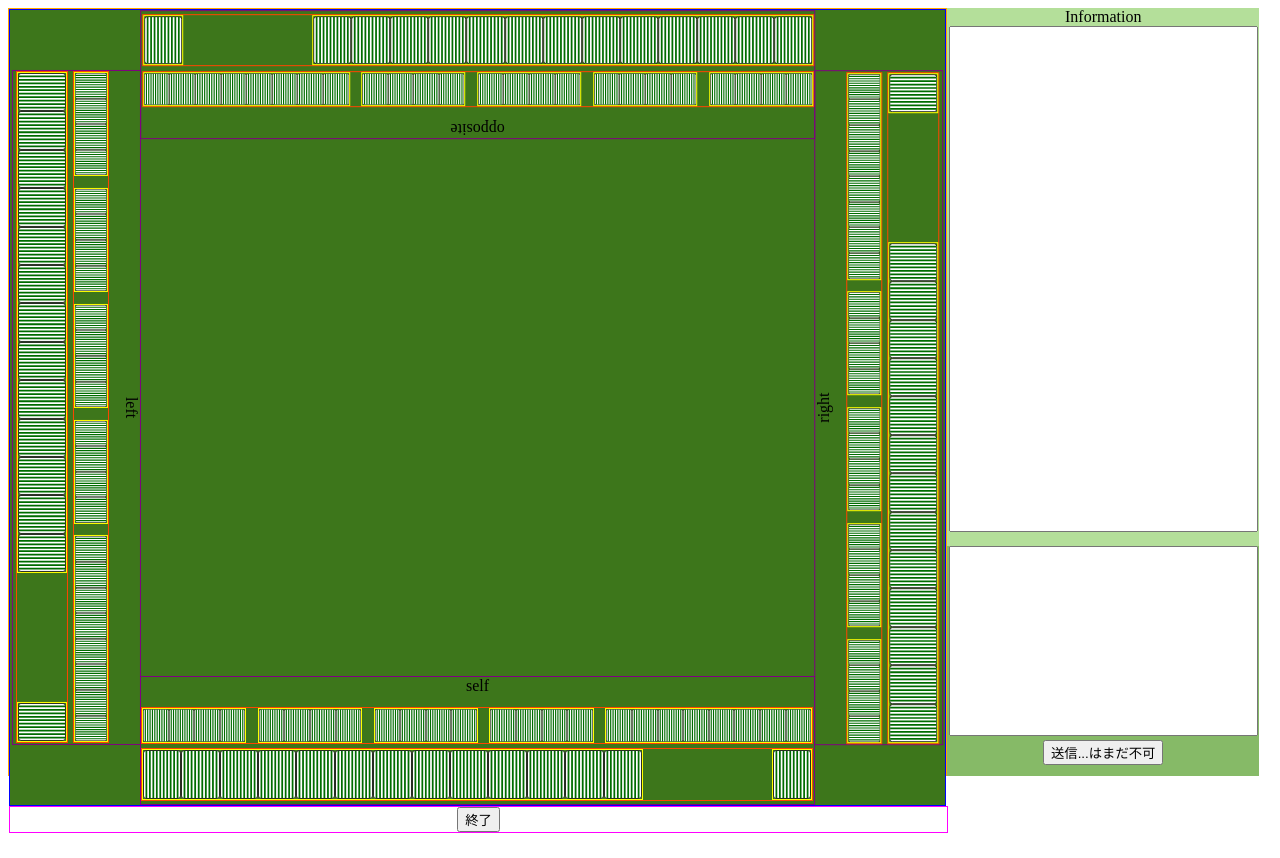
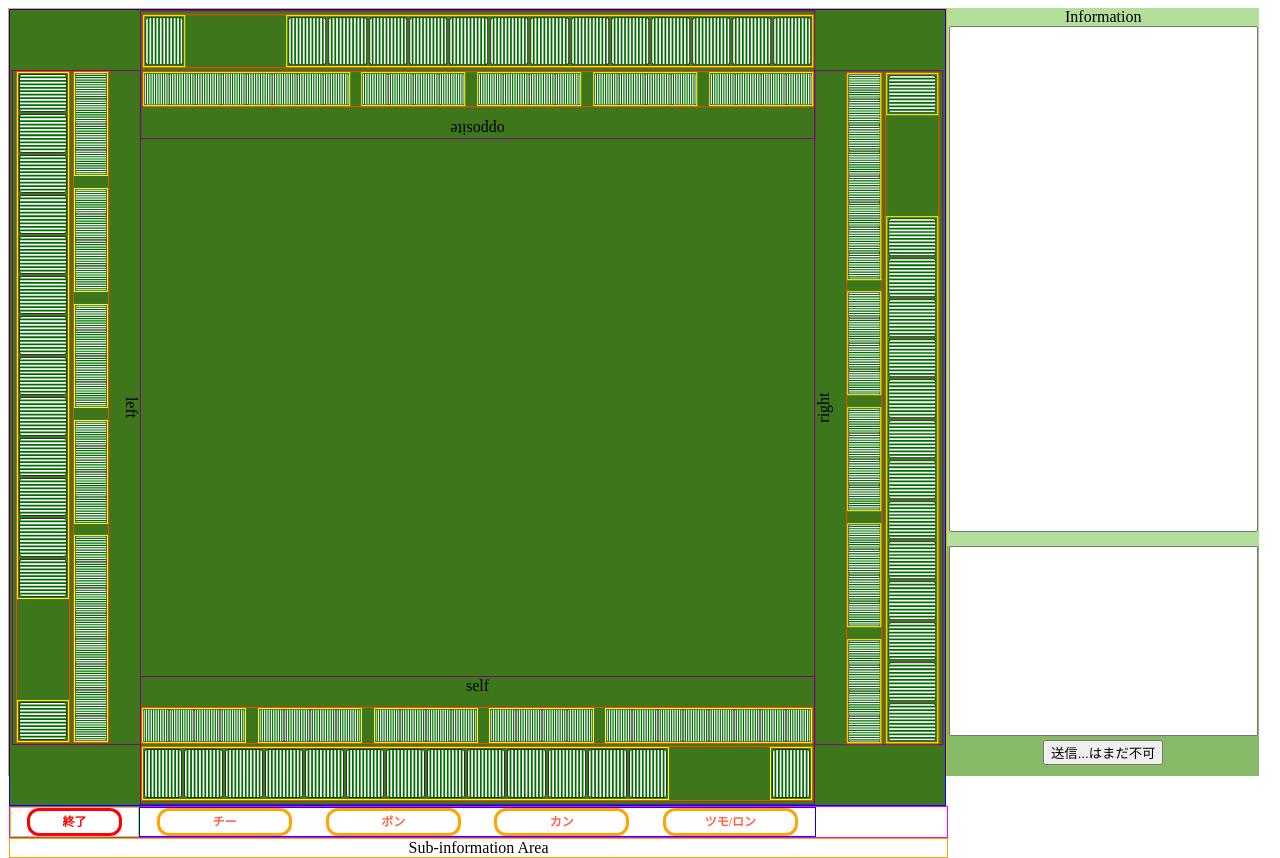
Before and after one commit to e-freak/chmapp, an Electron app: page app/html/game.html in a window 1280 px wide. Before the commit the page ends 833 px from the top, so only its background shows below. Drawn offline with Linux system fonts and the light colour scheme; a web font is replaced by a local one.

Commit message:
ゲーム画面にボタンを追加

```diff
--- a/app/css/game.css
+++ b/app/css/game.css
@@ -129,13 +129,22 @@ div.total-field > div.game-field > div.play-field > div[class$="player"] > div[c
 /* 元からある手牌とツモ牌のレイアウト */
 div.total-field > div.game-field > div.play-field > div[class$="player"] > div[class$="player-hand-tiles"] > div[class*="player-hand-tiles"] {
     border: 1px solid yellow;
+    display: flex;          /* 2 */
+    justify-content: center;/* 3 */
+    align-items: center;    /* 4 */
 }
 
-/* 手牌画像のサイズ */
+/* 手牌画像のデザイン */
 div.total-field > div.game-field > div.play-field > div[class$="player"] > div[class$="player-hand-tiles"] > div[class*="player-hand-tiles"] > img[id*="player-hand-tile"] {
     float: left;
     width: 3vw; /* 画像のアスペクト比は固定されるので、小さい方の辺のサイズのみ指定でOK */
     min-width: 17px;
+    border: 1px solid rgba(255, 255, 255, 0.0); /* マウスオーバー時にborderを強調するので、事前に透過率最大の白枠を作る */
+}
+
+/* 手牌画像のデザイン（マウスオーバー時） */
+div.total-field > div.game-field > div.play-field > div[class$="player"] > div[class$="player-hand-tiles"] > div[class*="player-hand-tiles"] > img[id*="player-hand-tile"]:hover {
+    border: 1px solid orangered;
 }
 
 /* 副露牌の配置スペース */
@@ -162,10 +171,82 @@ div.total-field > div.game-field > div.play-field > div[class$="player"] > div[c
     min-width: 17px;
 }
 
+/* 操作ボタン情報表示エリア */
+div.total-field > div.game-field > div.controller-field {
+    width: 100%;
+    border: 1px solid magenta;
+    display: inline-flex; /* 子要素の配置方法を指定。横に並べる。 */
+    justify-content: flex-start; /* アイテムを均等に分散する。最初のアイテムは始端に接する。最後のアイテムは終端に接する。 */
+}
+
+/* システム系操作ボタン情報表示エリア */
+div.total-field > div.game-field > div.controller-field > div.system-buttons {
+    width: calc(14% - 4px);
+    right: 0px;
+    border: 1px solid Chartreuse;
+}
+
+/* システム系操作ボタンのデザイン */
+div.total-field > div.game-field > div.controller-field > div.system-buttons > button {
+    cursor: pointer;
+    width: 75%;
+    height: 28px;
+    font-family: 'SourceHanSansJP-Normal';
+    font-size: 12px;
+    font-weight: bold;
+    text-align: center;
+    line-height: 1;
+    border-radius: 12px 12px 12px 12px; /* 上 右 下 左 */
+    border: 3px solid red;
+    background-color: rgba(255, 255, 255, 1.0);
+    color: red; /* 文字色 */
+    transition: .2s all;
+}
+
+/* システム系操作ボタンのデザイン（マウスオーバー時） */
+div.total-field > div.game-field > div.controller-field > div.system-buttons > button:hover {
+    border: 3px solid red;
+    background-color: rgba(255, 0, 0, 1.0); /* red */
+    color: rgba(255, 255, 255, 1.0);
+}
+
+/* チー、ポン、カン、ツモ/ロンボタン情報表示エリア */
+div.total-field > div.game-field > div.controller-field > div.game-buttons {
+    width: 72%;
+    left: 0px;
+    border: 1px solid blue;
+    display: inline-flex; /* 子要素の配置方法を指定。横に並べる。 */
+    justify-content: space-around; /* 子要素を均等に分散する。最初の子要素の始端、最後の子要素の終端にもスペースを設ける。 */
+}
+
+/* チー、ポン、カン、ツモ/ロンのボタンデザイン */
+div.total-field > div.game-field > div.controller-field > div.game-buttons > button {
+    cursor: pointer;
+    width: 20%;
+    height: 28px;
+    font-family: 'SourceHanSansJP-Normal';
+    font-size: 12px;
+    font-weight: bold;
+    text-align: center;
+    line-height: 1;
+    border-radius: 12px 12px 12px 12px; /* 上 右 下 左 */
+    border: 3px solid orange;
+    background-color: rgba(255, 255, 255, 1.0);
+    color: tomato; /* 文字色 */
+    transition: .2s all;
+}
+
+/* チー、ポン、カン、ツモ/ロンのボタンデザイン（マウスオーバー時） */
+div.total-field > div.game-field > div.controller-field > div.game-buttons > button:hover {
+    border: 3px solid orange;
+    background-color: rgba(255, 165, 0, 1.0); /* orange */
+    color: rgba(255, 255, 255, 1.0);
+}
+
 /* 補足情報表示エリア */
 div.total-field > div.game-field > div.hint-field {
     width: 100%;
-    border: 1px solid magenta;
+    border: 1px solid orange;
 }
 
 /**
--- a/app/html/game.html
+++ b/app/html/game.html
@@ -253,8 +253,19 @@
                         </div>
                     </div>
                 </div>
+                <div class="controller-field">
+                    <div class="system-buttons">
+                        <button type="button" id="exit-button">終了</button>
+                    </div>
+                    <div class="game-buttons">
+                        <button type="button" id="chow-button">チー</button>
+                        <button type="button" id="pong-button">ポン</button>
+                        <button type="button" id="kong-button">カン</button>
+                        <button type="button" id="hu-button">ツモ/ロン</button>
+                    </div>
+                </div>
                 <div class="hint-field">
-                    <button type="button" id="exit-button">終了</button>
+                    <span>Sub-information Area</span>
                 </div>
             </div>
             <div class="info-field">
--- a/app/js/view-controller-game_self-player-hand-tile-drawn.js
+++ b/app/js/view-controller-game_self-player-hand-tile-drawn.js
@@ -15,10 +15,10 @@ function _interopRequireDefault(obj) { return obj && obj.__esModule ? obj : { de
 const {
     ipcRenderer
 } = _electron2.default;
+
 class SelfPlayerHandTileDrawn {
     constructor(view) {
         this._view = view;
-        this._element = view.getElementById('self-player-hand-tile-drawn');
     }
 
     initialize() {
```
Also changed, not shown: 1 other file.
